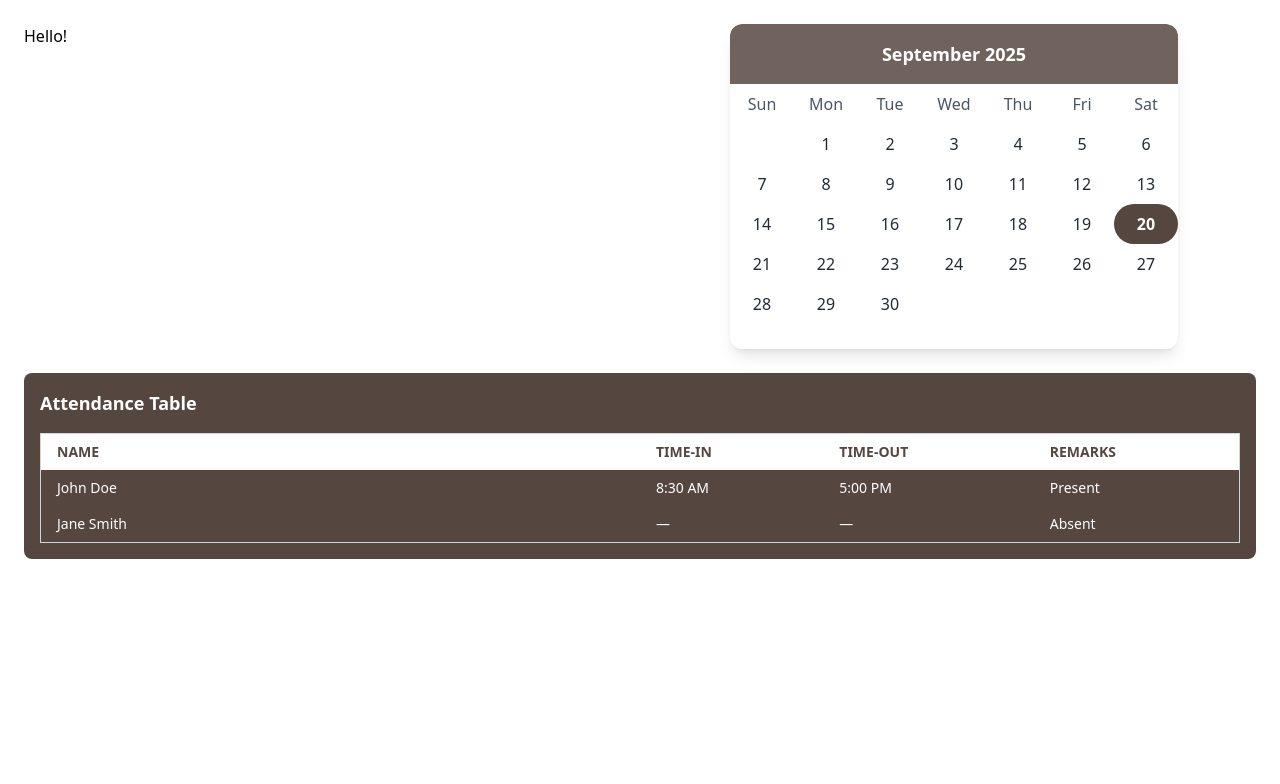
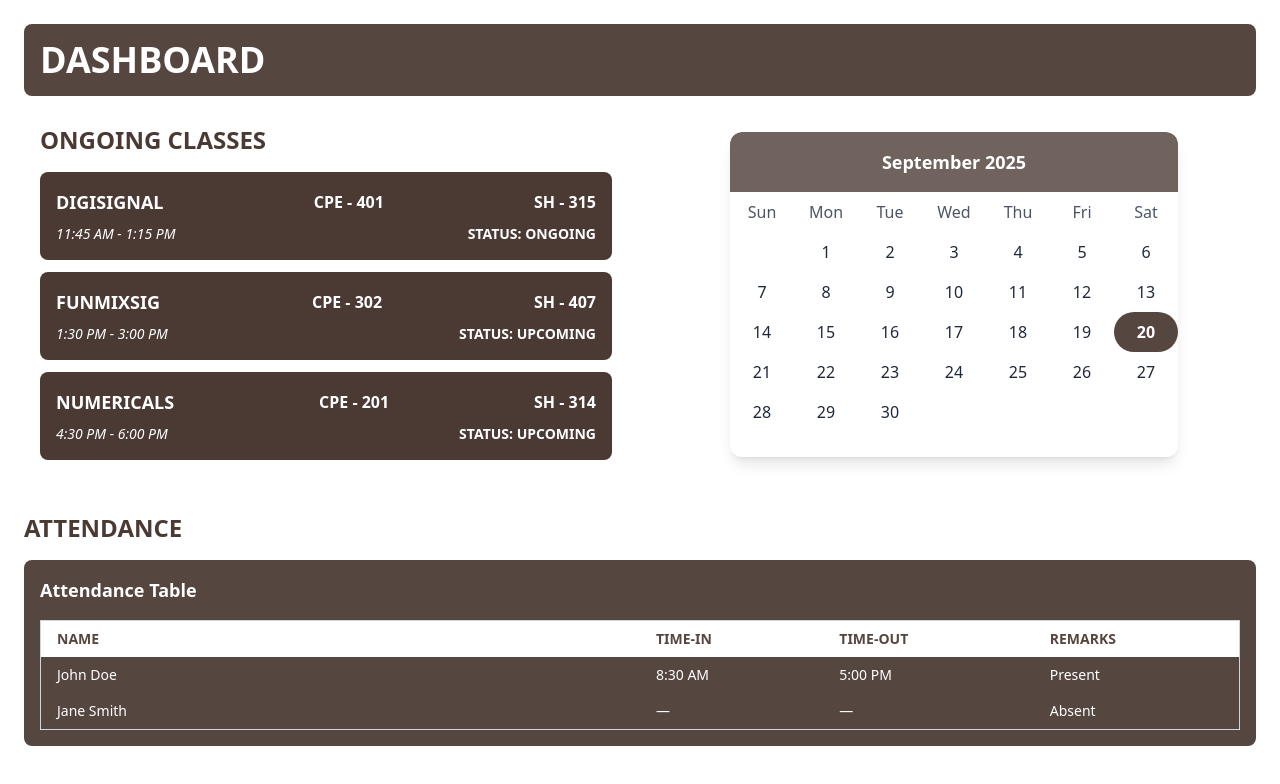
Before and after one commit to Smiruu/Attendance_Embed, a React (Vite) app in the folder client/: page / in a window 1280 px wide. Shown: the top 784 px of the page. Built offline with nearby package versions, Linux system fonts and the light colour scheme.

Commit message:
Chore: Dashboard Styles

```diff
--- a/client/src/pages/Dashboard.jsx
+++ b/client/src/pages/Dashboard.jsx
@@ -1,22 +1,26 @@
 import React from "react";
 import Calendar from "../components/CalendarComponent.jsx";
 import AttendanceComponent from "../components/AttendanceComponent.jsx";
+import ClassesComponent from "../components/ClassesComponent.jsx";
 
 function Dashboard() {
   return (
     <>
       <div className="min-h-screen p-6">
         {/* Top Section: 2 columns */}
+        <div className="bg-[#554640] text-white text-4xl font-bold p-4 mb-3 rounded-lg">
+          DASHBOARD
+        </div>
         <div className="grid grid-cols-2 gap-6 mb-6">
           {/* Left Column */}
-          <div className="text-black">Hello!</div>
+          <ClassesComponent/>
 
           {/* Right Column */}
-          <div>
+          <div className="mt-6">
             <Calendar />
           </div>
         </div>
-
+        <p className="text-2xl font-extrabold mb-4 text-[#4B3A34]">ATTENDANCE</p>
         <AttendanceComponent />
       </div>
     </>
```
Also changed, not shown: client/src/components/CalendarComponent.jsx (+8 -4 lines).
